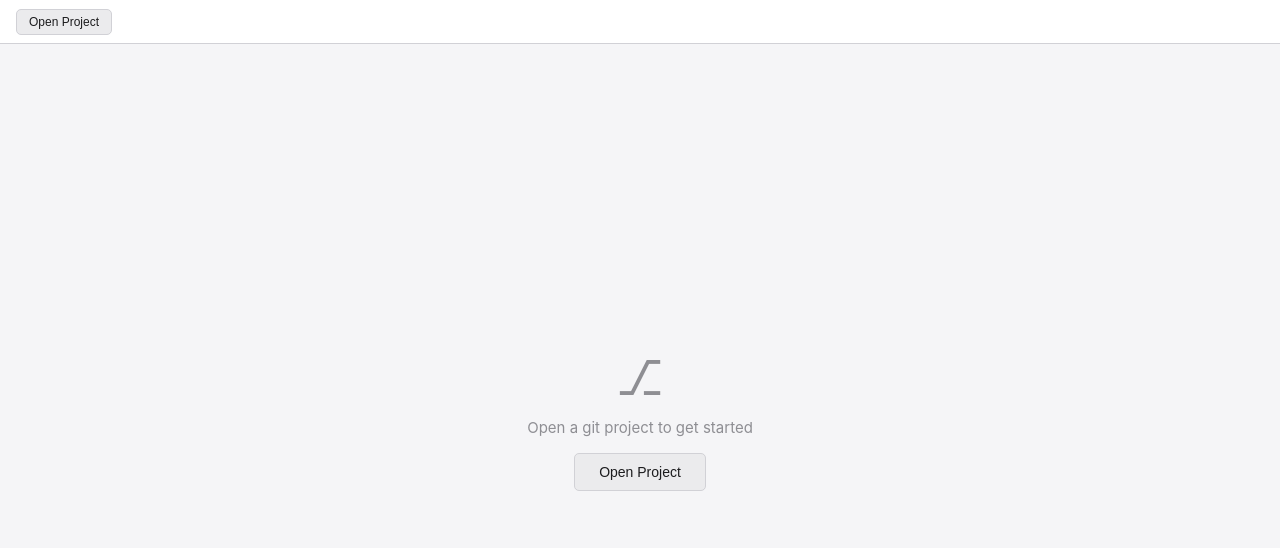
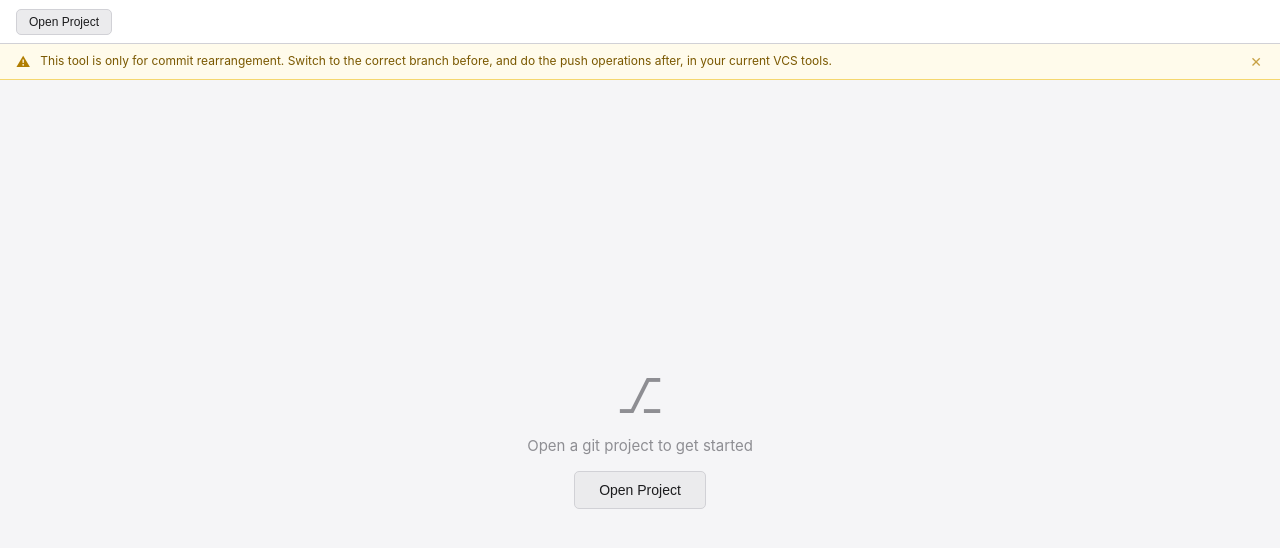
Before and after one commit to mujdecisy/commit-org, a React (Vite) app in the folder src/renderer/: page / in a window 1280 px wide. Shown: the top 548 px of the page. Built offline with nearby package versions, Linux system fonts and the light colour scheme.

Commit message:
feat: add disclaimer banner and update branch display styling

```diff
--- a/src/renderer/src/App.tsx
+++ b/src/renderer/src/App.tsx
@@ -360,6 +360,7 @@ export default function App() {
   const [log, setLog] = useState<CommitEntry[]>([])
   const [rightTab, setRightTab] = useState<'commit' | 'history'>('commit')
   const [loading, setLoading] = useState(false)
+  const [disclaimerDismissed, setDisclaimerDismissed] = useState(false)
 
   // active diff state
   const [activeFile, setActiveFile] = useState<string | null>(null)
@@ -523,13 +524,26 @@ export default function App() {
       <header className="header">
         <button className="open-btn" onClick={openProject}>Open Project</button>
         {repoPath && (
-          <>
-            <span className="repo-path">{repoPath}</span>
-            {status?.branch && <span className="branch-badge">{status.branch}</span>}
-          </>
+          <span className="repo-path">{repoPath}</span>
         )}
         {loading && <span className="loading-dot">●</span>}
+        {status?.branch && (
+          <span className="branch-display">
+            <span className="branch-icon">⎇</span>
+            {status.branch}
+          </span>
+        )}
       </header>
+
+      {!disclaimerDismissed && (
+        <div className="disclaimer-banner">
+          <span className="disclaimer-icon">⚠</span>
+          <span className="disclaimer-text">
+            This tool is only for commit rearrangement. Switch to the correct branch before, and do the push operations after, in your current VCS tools.
+          </span>
+          <button className="disclaimer-close" onClick={() => setDisclaimerDismissed(true)}>✕</button>
+        </div>
+      )}
 
       {!repoPath ? (
         <div className="empty-state">
--- a/src/renderer/src/index.css
+++ b/src/renderer/src/index.css
@@ -49,17 +49,49 @@ html, body, #root { height: 100%; overflow: hidden; }
   white-space: nowrap;
 }
 
-.branch-badge {
-  background: var(--surface2);
-  border: 1px solid var(--border);
-  border-radius: 4px;
-  padding: 1px 8px;
-  font-size: 11px;
-  color: var(--hunk);
-}
 
 .loading-dot { color: var(--accent); animation: pulse 1s infinite; }
 @keyframes pulse { 0%,100% { opacity: 1 } 50% { opacity: 0.3 } }
+
+.branch-display {
+  display: flex;
+  align-items: center;
+  gap: 5px;
+  background: var(--surface2);
+  border: 1px solid var(--border);
+  border-radius: 5px;
+  padding: 3px 10px;
+  font-size: 12px;
+  font-weight: 600;
+  color: var(--text);
+  font-family: 'SF Mono', 'Consolas', monospace;
+  margin-left: auto;
+}
+.branch-icon { color: var(--accent); font-style: normal; }
+
+/* ── Disclaimer banner ───────────────────────────────────────────────────── */
+.disclaimer-banner {
+  display: flex;
+  align-items: center;
+  gap: 10px;
+  padding: 9px 16px;
+  background: #fffbeb;
+  border-bottom: 1px solid #f5d76e;
+  flex-shrink: 0;
+}
+.disclaimer-icon { font-size: 14px; color: #b07d00; flex-shrink: 0; }
+.disclaimer-text { flex: 1; font-size: 12px; color: #7a5800; line-height: 1.4; }
+.disclaimer-close {
+  background: none;
+  border: none;
+  color: #b07d00;
+  font-size: 14px;
+  cursor: pointer;
+  padding: 0 2px;
+  flex-shrink: 0;
+  opacity: 0.7;
+}
+.disclaimer-close:hover { opacity: 1; }
 
 /* ── Empty state ─────────────────────────────────────────────────────────── */
 .empty-state {
```
